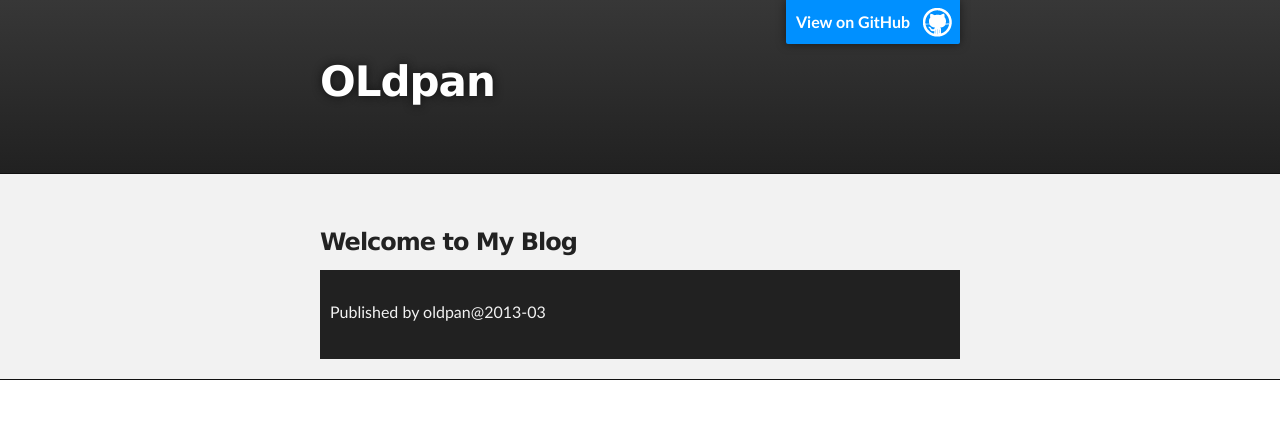
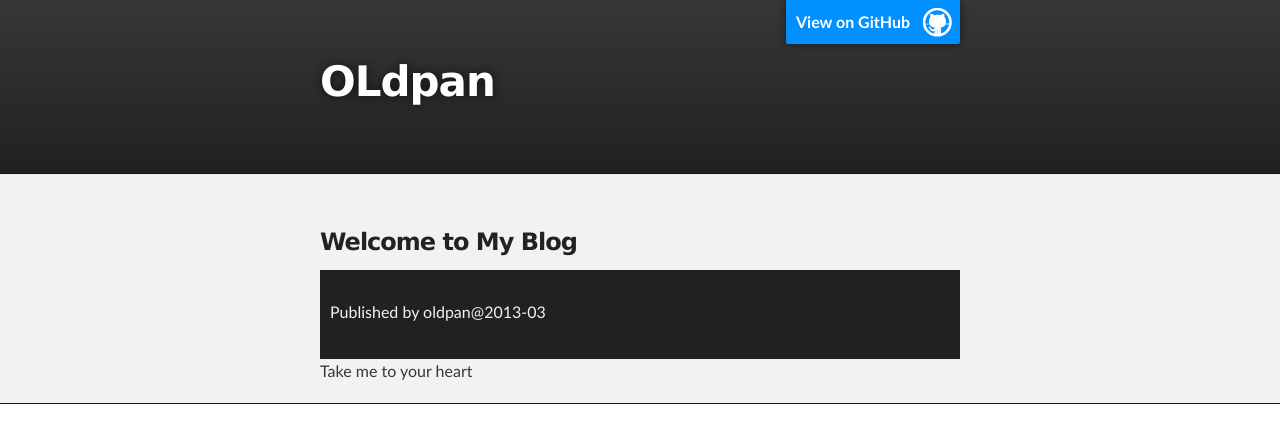
Before and after one commit to gunnerZXP/gunnerzxp.github.com, a Jekyll site: the page index.html, which Jekyll copies as it is, in a window 1280 px wide. Shown: the top 443 px of the page. Built offline with Jekyll 4.4.1, drawn with Linux system fonts in a browser that asks for light colours.

Commit message:
change index font

```diff
--- a/index.html
+++ b/index.html
@@ -37,7 +37,7 @@
       </footer>
     </div>
 
-
+    <div class="font-face-display">Take me to your heart</div>
 
   </body>
 </html>
--- a/stylesheets/stylesheet.css
+++ b/stylesheets/stylesheet.css
@@ -429,3 +429,5 @@
   }
 
 }
+font-face-display {
+    font: 66px ChantelliAntiquaRegular, Helvetica, sans-serif;
```
